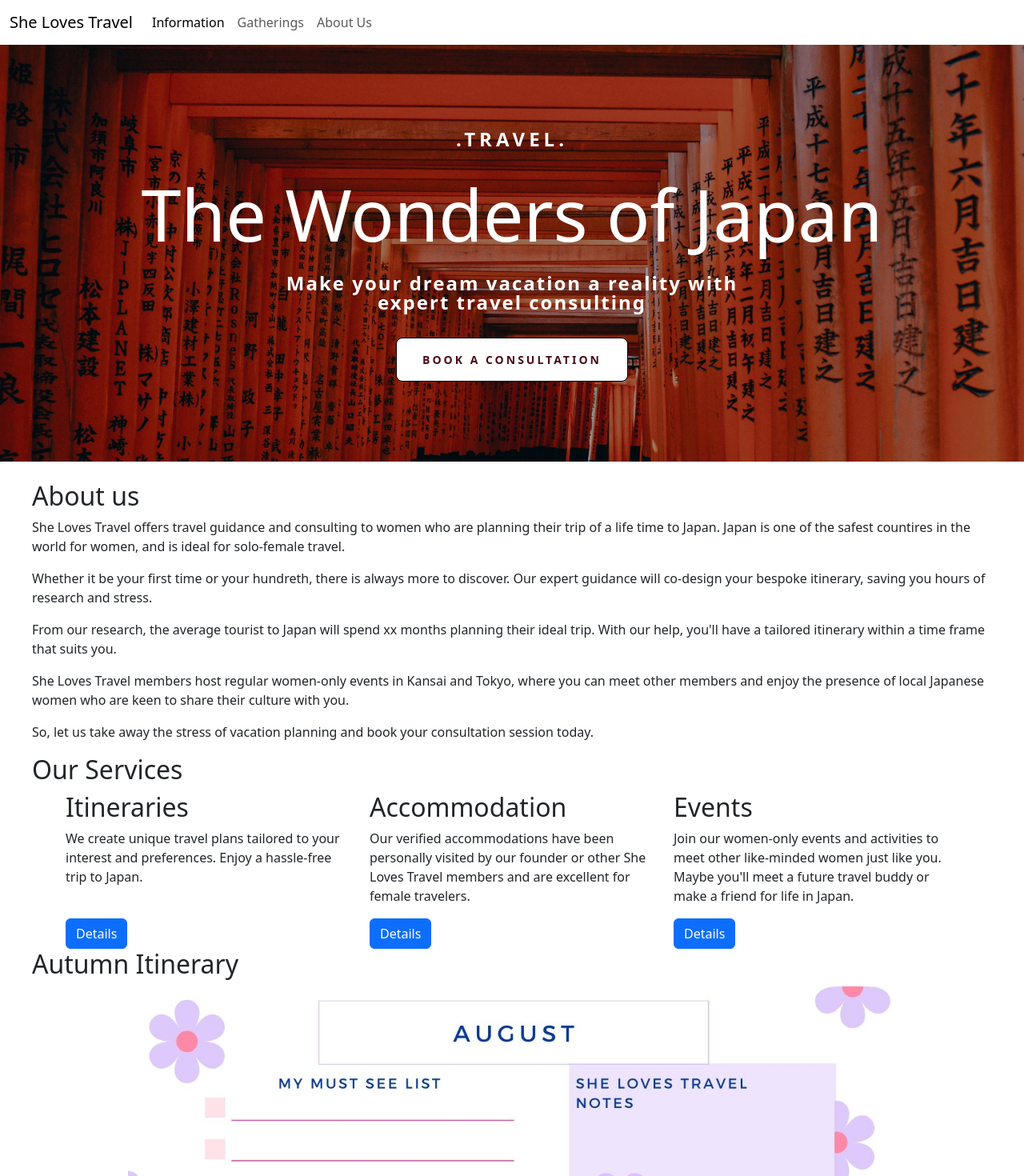
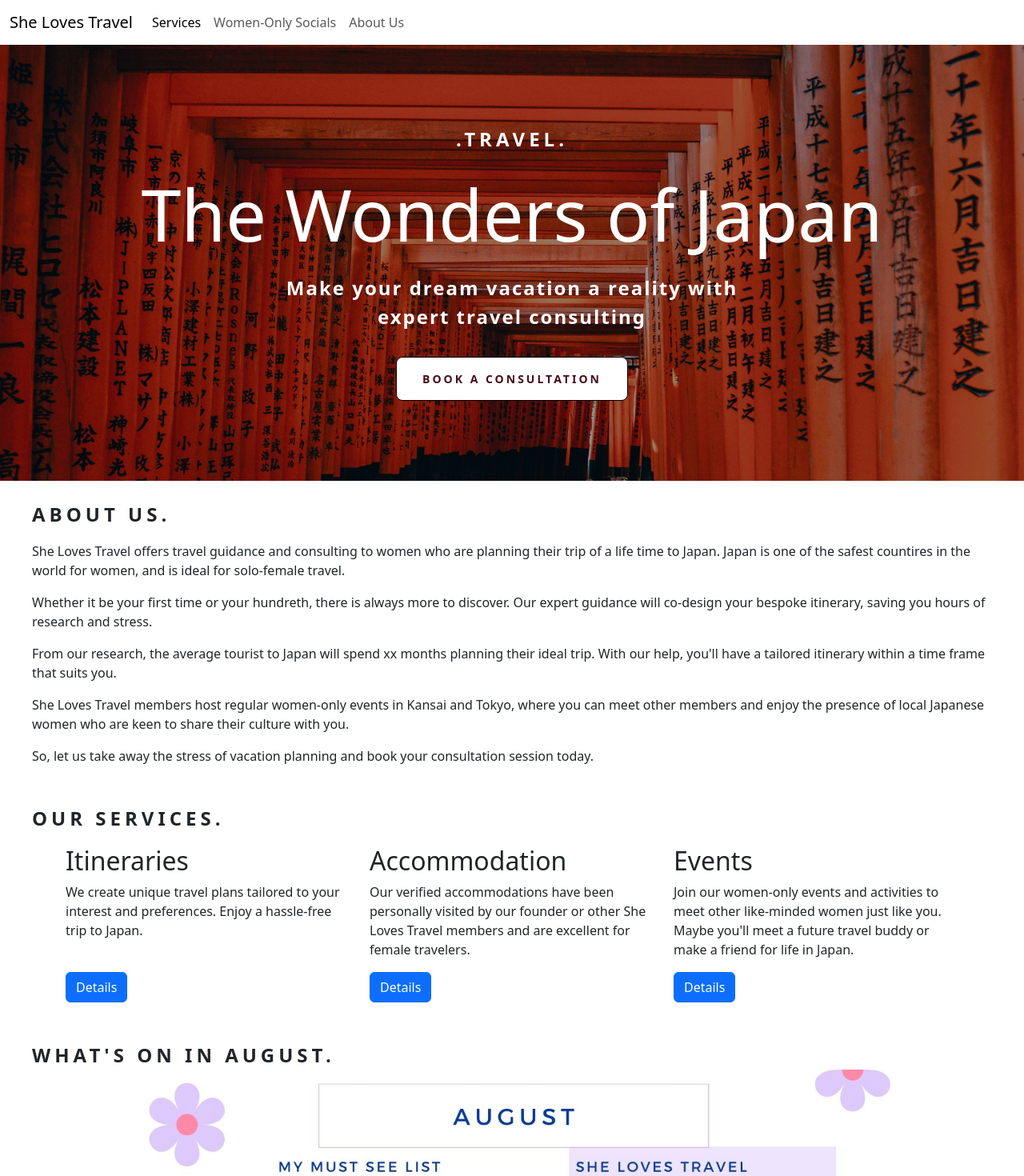
Before and after one commit to misskatiemarple/shelovestravel-react, a React (Create React App) app: page / in a window 1280 px wide. Shown: the top 1470 px of the page at 80% size. Built offline with nearby package versions, Linux system fonts and the light colour scheme.

Commit message:
Added Editorials component

```diff
--- a/src/App.css
+++ b/src/App.css
@@ -11,24 +11,24 @@ header {
   text-align: center;
   padding: 100px;
 }
-.Headerh1 {
+.headerh1 {
   font-weight: 700px;
   font-size: 90px;
   line-height: 1;
   margin: 30px 0;
 }
 
-.Headerh3 {
+.headerh3 {
   font-weight: 900;
   font-size: 24px;
   line-height: 1.5;
   letter-spacing: 5px;
   margin: 0;
 }
-.Headerh4 {
+.headerh4 {
   font-weight: 700;
   font-size: 24px;
-  line-height: 1;
+  line-height: 1.5;
   letter-spacing: 2px;
   margin: 0;
 }
--- a/src/App.js
+++ b/src/App.js
@@ -1,7 +1,8 @@
 import "./App.css";
-import Accommodationslider from "./accommodationslider";
 import Services from "./services";
 import Itinerary from "./itinerary";
+import Accommodationslider from "./accommodationslider";
+import Editorials from "./editorials";
 
 function App() {
   return (
@@ -25,13 +26,17 @@ function App() {
           <div class="collapse navbar-collapse" id="navbarNav">
             <ul class="navbar-nav">
               <li class="nav-item">
-                <a class="nav-link active" aria-current="page" href="#">
-                  Information
+                <a class="nav-link active" aria-current="page" href="#services">
+                  Services
                 </a>
               </li>
               <li class="nav-item">
-                <a class="nav-link" href="#Gatherings">
-                  Gatherings
+                <a
+                  class="nav-link"
+                  href="https://www.facebook.com/groups/shelovestravel/"
+                  target="_blank"
+                >
+                  Women-Only Socials
                 </a>
               </li>
               <li class="nav-item">
@@ -45,9 +50,9 @@ function App() {
       </nav>
 
       <header className="mb-4">
-        <h3 class="Headerh3">.TRAVEL.</h3>
-        <h1 class="Headerh1">The Wonders of Japan</h1>
-        <h4 class="Headerh4">
+        <h3 className="headerh3">.TRAVEL.</h3>
+        <h1 className="headerh1">The Wonders of Japan</h1>
+        <h4 className="headerh4">
           Make your dream vacation a reality with <br />
           expert travel consulting
         </h4>
@@ -56,8 +61,8 @@ function App() {
         </button>
       </header>
       <div className="page-container">
-        <h2>About us</h2>
-        <p>
+        <h3 className="headerh3">ABOUT US.</h3>
+        <p className="mt-3">
           She Loves Travel offers travel guidance and consulting to women who
           are planning their trip of a life time to Japan. Japan is one of the
           safest countires in the world for women, and is ideal for solo-female
@@ -82,16 +87,19 @@ function App() {
           So, let us take away the stress of vacation planning and book your
           consultation session today.{" "}
         </p>
-        <h2>Our Services</h2>
+        <h3 className=" headerh3 mt-5" id="services">
+          OUR SERVICES.
+        </h3>
         <Services />
-        <h2>Autumn Itinerary</h2>
+        <h3 className=" headerh3 mt-5">WHAT'S ON IN AUGUST.</h3>
         <Itinerary />
 
         <div className="Acomodation suggestion">
-          <h2>Accommodation.</h2>
+          <h3 className=" headerh3 mt-5">ACCOMMODATION.</h3>
           <Accommodationslider />
         </div>
-        <div className="updates">Prices hikes for JR pass New beach open</div>
+        <h3 className="headerh3 mt-5">EDITORIALS.</h3>
+        <Editorials />
       </div>
     </div>
   );
--- a/src/accommodationslider.css
+++ b/src/accommodationslider.css
@@ -9,7 +9,7 @@
   align-items: center;
   justify-content: center;
   padding: 10px 35px;
-  background: linear-gradient(to left top, #c471f5 0%, #fa71cd 100%);
+  background: linear-gradient(to left top, #c471f5 0%, #eee4fd 100%);
 }
 
 .wrapper {
@@ -81,7 +81,7 @@
 
 .card .img {
   /* back image design*/
-  background: #8b53ff;
+  background: #c471f5;
   width: 148px;
   height: 148px;
   border-radius: 50%;
--- a/src/accommodationslider.js
+++ b/src/accommodationslider.js
@@ -23,7 +23,7 @@ export default function Accommodationslider() {
   };
 
   return (
-    <div className="body">
+    <div className="body mt-3">
       <div className="wrapper">
         <div className="icon-left" onClick={slideLeft}>
           {ChevronLeft}
--- /dev/null
+++ b/src/editorials.js
@@ -0,0 +1,10 @@
+import React from "react";
+import "./editorials.css";
+
+export default function Editorials() {
+  return (
+    <div className="editorials-container">
+      <h1>hi there im an editorial</h1>
+    </div>
+  );
+}
--- a/src/services.js
+++ b/src/services.js
@@ -1,10 +1,10 @@
 import React from "react";
-import "./services";
+import "./services.css";
 
 export default function Services() {
   return (
     <div className="container services-container">
-      <div className="row">
+      <div className="row mt-3">
         <div className="col-md">
           <h2>Itineraries</h2>
           <p>
```
Also changed, not shown: src/editorials.css (added).
